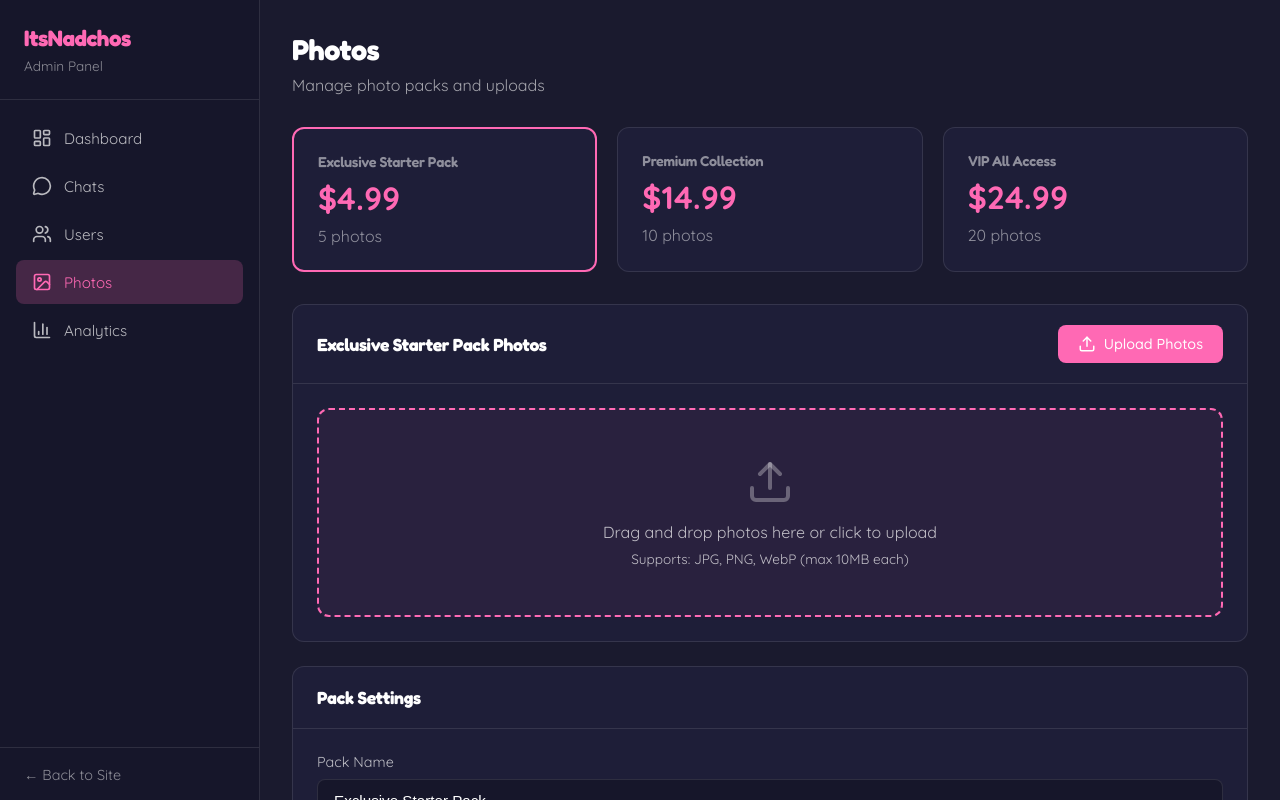
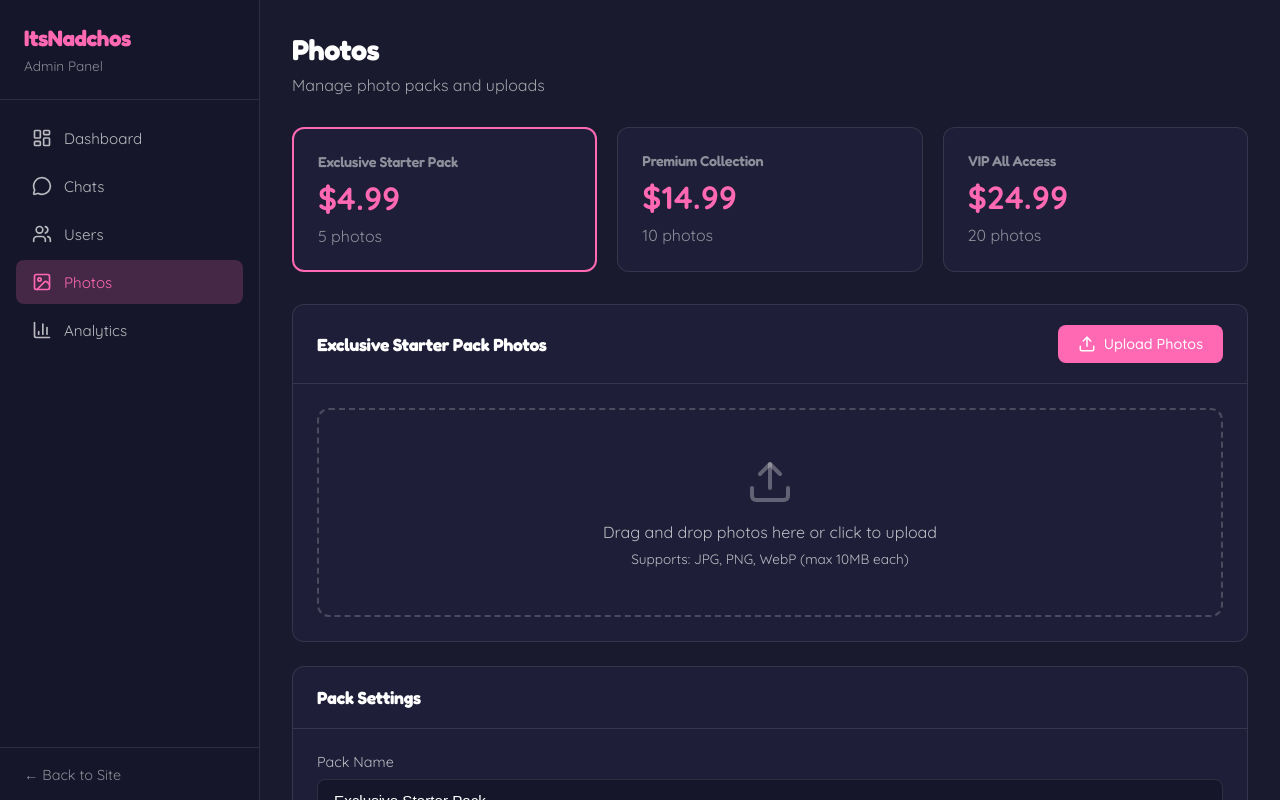
Before and after one commit to hpol369/ItsNadchos, a Next.js app: page /admin/photos in a window 1280 px wide. Shown: the top 800 px of the page. Built offline with nearby package versions, Linux system fonts and the light colour scheme.

Commit message:
Fix photos page file input overlay

```diff
--- a/src/app/admin/photos/page.tsx
+++ b/src/app/admin/photos/page.tsx
@@ -101,7 +101,7 @@ export default function PhotosPage() {
           </div>
         ) : photos.length === 0 ? (
           <div style={{ padding: "24px" }}>
-            <div className={styles.uploadArea}>
+            <label className={styles.uploadArea} style={{ display: "block", position: "relative" }}>
               <Upload size={48} style={{ color: "rgba(255,255,255,0.3)" }} />
               <p>Drag and drop photos here or click to upload</p>
               <p style={{ fontSize: "0.85rem", marginTop: "8px" }}>
@@ -112,14 +112,9 @@ export default function PhotosPage() {
                 multiple
                 accept="image/*"
                 onChange={handleFileUpload}
-                style={{
-                  position: "absolute",
-                  inset: 0,
-                  opacity: 0,
-                  cursor: "pointer",
-                }}
+                style={{ display: "none" }}
               />
-            </div>
+            </label>
           </div>
         ) : (
           <div className={styles.photoGrid}>
```
